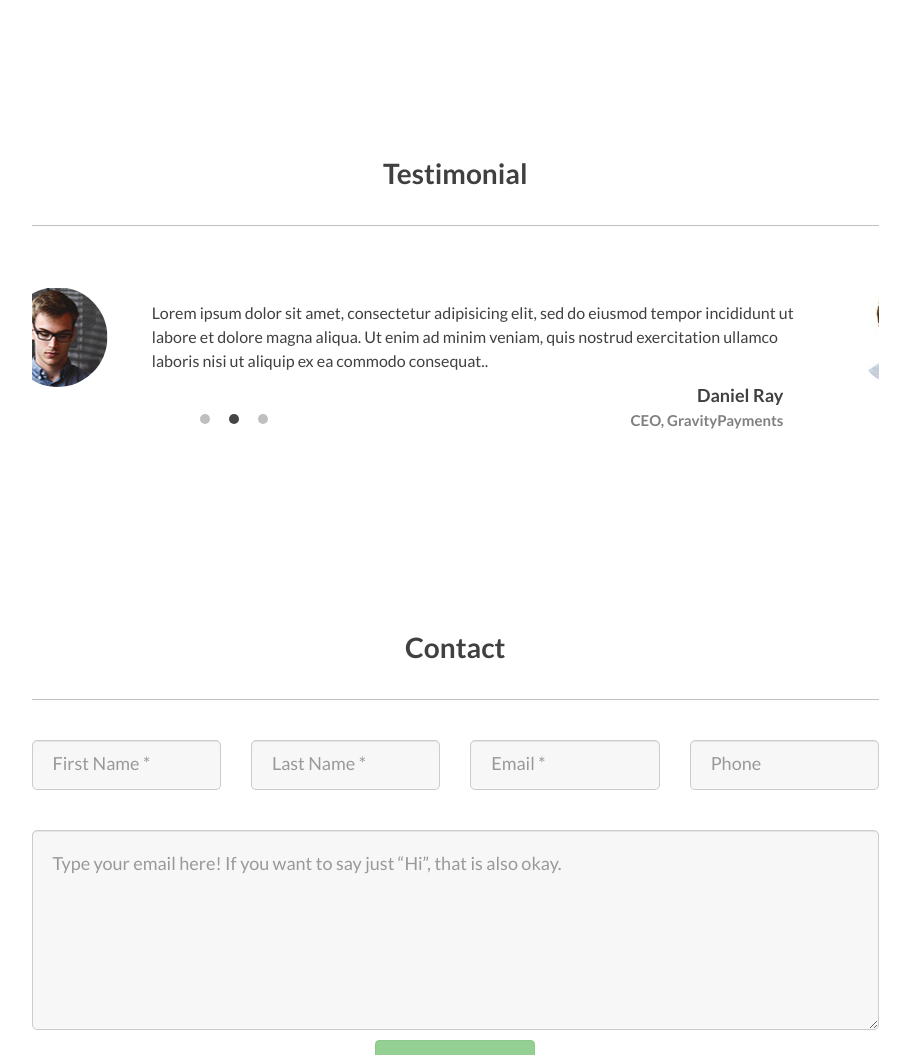
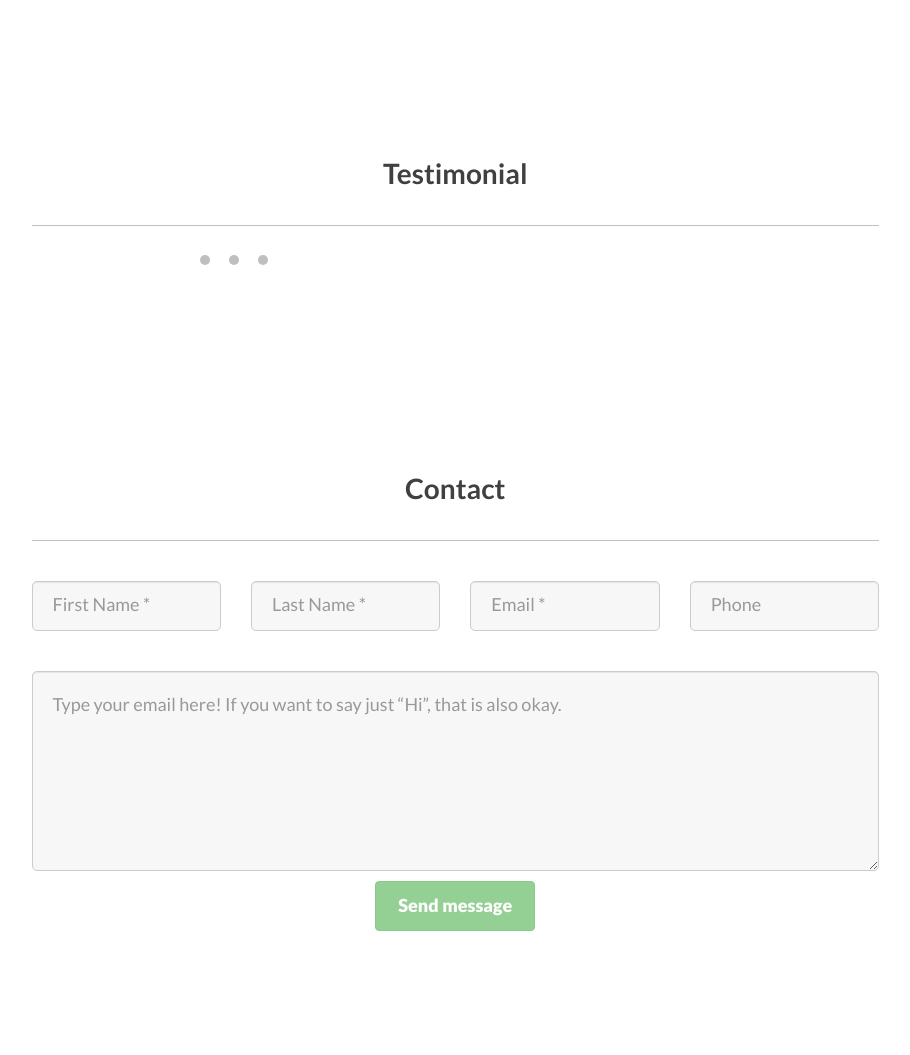
Before and after one commit to maryam-eslahi/maryam-eslahi.github.io, a plain HTML site: page index.html in a window 1280 px wide. Shown: the part 4122-5177 px from the top of the page, without its empty margins (331-1241 px from the left). Drawn offline with nearby package versions, Linux system fonts and the light colour scheme.

Commit message:
Update index.html
maryammm

```diff
--- a/index.html
+++ b/index.html
@@ -545,7 +545,7 @@
                   <li data-target="#carousel" data-slide-to="2"></li>
                 </ol>
                 <!-- Wrapper for slides -->
-                <div class="carousel-inner">
+              <!-- maryam <div class="carousel-inner">
                   <div class="item active">
                     <div class="row">
                       <div class="col-xs-12">
@@ -599,7 +599,7 @@
                       </div>
                     </div>
                   </div>
-                </div>
+                </div> maryammmmm-->
 
 
 
```
